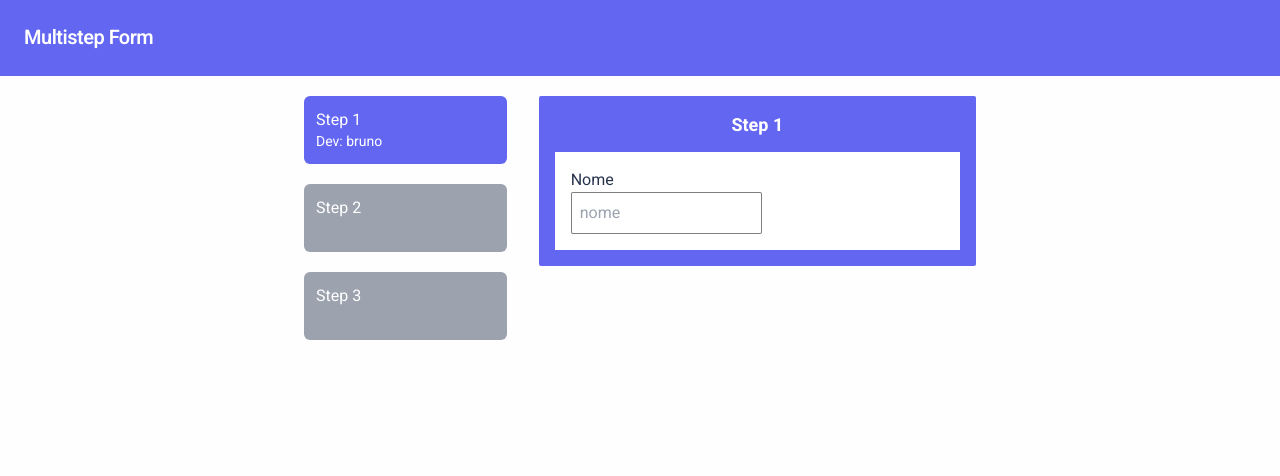
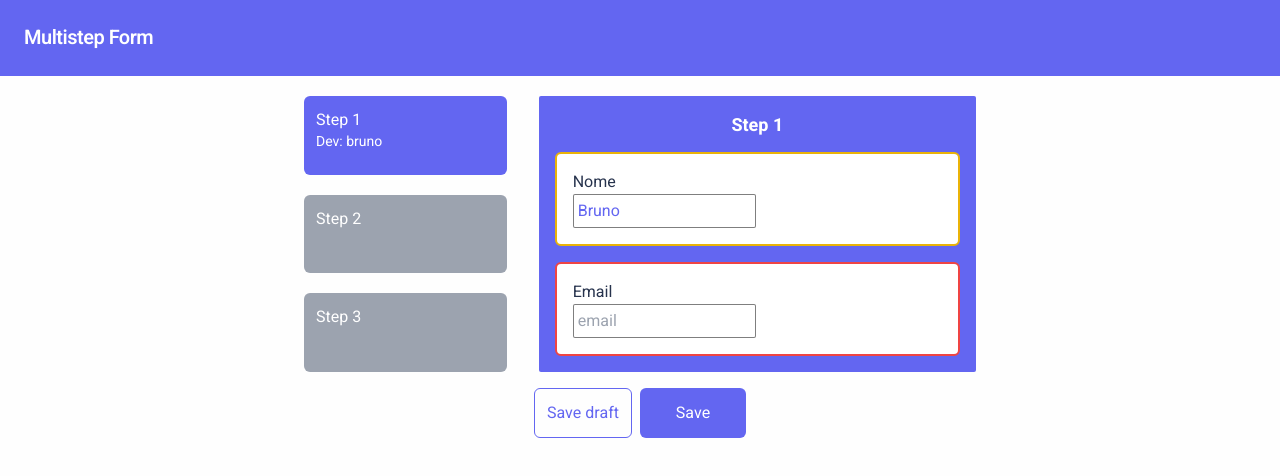
Before and after one commit to brunodmsi/multistep-form, a React (Create React App) app: page / in a window 1280 px wide. Shown: the top 476 px of the page. Built offline with nearby package versions, Linux system fonts and the light colour scheme.

Commit message:
properly rendering and storing (in cache) the data being changed

```diff
--- a/src/App.tsx
+++ b/src/App.tsx
@@ -1,8 +1,8 @@
-import { useState } from 'react';
+import { useCallback, useState } from 'react';
 import FormOne from './components/FormOne';
 import Header from './components/Header';
 
-const steps: Step[] = [
+const mockSteps: Step[] = [
   {
     type: 'form_1',
     id: 1,
@@ -10,21 +10,28 @@ const steps: Step[] = [
     details: {
       dev: 'bruno'
     },
-    data: {}
+    data: {
+      name: 'Bruno',
+    }
   },
   {
     type: 'form_1',
     id: 2,
     name: 'Step 2',
     details: {},
-    data: {}
+    data: {
+      name: 'Jorge',
+      email: 'jorge@ex.com'
+    }
   },
   {
     type: 'form_2',
     id: 3,
     name: 'Step 3',
     details: {},
-    data: {}
+    data: {
+      name: 'Beto',
+    }
   },
 ];
 
@@ -41,19 +48,46 @@ interface Step {
 }
 
 function App() {
-  const [selectedStep, setSelectedStep] = useState<Step>(steps[0]);
+  const [steps, setSteps] = useState(mockSteps);
+  const [selectedStepId, setSelectedStepId] = useState<number>(steps[0].id);
+
+  const onChangeFields = useCallback((field: string, value: any) => {
+    const actualStepIdx = steps.findIndex(step => selectedStepId === step.id);
+
+    const updatedData = {
+      ...steps[actualStepIdx].data,
+      [field]: value
+    };
+
+    setSteps((oldSteps) => {
+      const tmp = [...oldSteps]
+      tmp[actualStepIdx].data = updatedData
+      return tmp;
+    })
+  }, [steps, selectedStepId]);
+
+  const renderForm = (id: number) => {
+    const actualStep = steps.find(step => id === step.id);
+    if (!actualStep) return;
+
+    if (actualStep.type === 'form_1')
+      return <FormOne title={actualStep.name} values={actualStep.data} onChange={onChangeFields} />
+    if (actualStep.type === 'form_2')
+      return <FormOne title={actualStep.name} values={actualStep.data} onChange={onChangeFields} />
+  }
 
   return (
     <>
       <Header />
 
-      <div className="mt-5 grid grid-cols-3 gap-8 max-w-2xl mx-auto">
+      <div className="flex flex-col w-full">
+        <div className="mt-5 grid grid-cols-3 gap-8 max-w-2xl w-full mx-auto">
           <div className="grid grid-rows-3 col-span-1 grid-cols-1 gap-5">
             {steps.map(step => (
               <div
                 key={step.id}
-              className={`p-3 text-white rounded-md cursor-pointer ${selectedStep.id === step.id ? 'bg-indigo-500' : 'bg-gray-400 hover:bg-gray-600 transition-colors'}`}
-              onClick={() => setSelectedStep(step)}
+                className={`p-3 text-white rounded-md cursor-pointer ${selectedStepId === step.id ? 'bg-indigo-500' : 'bg-gray-400 hover:bg-gray-600 transition-colors'}`}
+                onClick={() => setSelectedStepId(step.id)}
               >
                 <p className="text-white">{step.name}</p>
                 <div className={`${Object.keys(step.details).length === 0 ? 'appearance-none' : 'text-sm'}`}>
@@ -66,12 +100,23 @@ function App() {
           </div>
 
           <div className="col-span-2">
-          {selectedStep.type === 'form_1' && (
-            <FormOne title={selectedStep.name} />
-          )}
-          {selectedStep.type === 'form_2' && (
-            <FormOne title={selectedStep.name} />
-          )}
+            {renderForm(selectedStepId)}
+          </div>
+        </div>
+
+        <div className="grid grid-rows-1 grid-cols-2 mx-auto mt-4">
+          <button
+            className="border-indigo-500 border-1 p-3 rounded-md text-indigo-500 hover:font-bold transition-all mr-2"
+            onClick={() => {}}
+          >
+            Save draft
+          </button>
+          <button
+            className="bg-indigo-500 p-3 rounded-md text-white hover:bg-indigo-600 transition-colors"
+            onClick={() => {}}
+          >
+            Save
+          </button>
         </div>
       </div>
     </>
--- a/src/components/FormOne/index.tsx
+++ b/src/components/FormOne/index.tsx
@@ -1,17 +1,52 @@
 import Form from '../MultistepForm';
 import Input from '../Input';
+import { useEffect, useState } from 'react';
 
-const FormOne = ({ title = 'Step 1' }) => {
+export interface ValuesProps {
+	name?: string;
+	email?: string;
+}
+
+interface FormOneProps {
+	title: string;
+	values: ValuesProps;
+	onChange: (field: string, value: any) => void;
+}
+
+const FormOne = ({ title = 'Step', values = {}, onChange }: FormOneProps) => {
+	const [data, setData] = useState<ValuesProps>({});
+
+	useEffect(() => {
+		setData(values);
+	}, [values])
+
 	return (
 		<Form title={title} onSubmit={() => {}}>
 			<div
-				className="bg-white p-4 flex"
+				className="bg-white p-4 flex rounded-md border-yellow-500 border-2"
 			>
 				<div>
 					<h4>Nome</h4>
 					<Input
-						name='nome'
-						placeholder='nome'
+						name='name'
+						placeholder='e.g Jorge'
+						value={data.name || ''}
+						onChange={e => onChange('name', e.target.value)}
+					/>
+				</div>
+			</div>
+
+			<div
+				className="bg-white p-4 flex rounded-md border-red-500 border-2"
+			>
+				<div>
+					<h4>Email</h4>
+					<Input
+						name='email'
+						placeholder='email'
+						type='email'
+						value={data.email || ''}
+						onChange={e => onChange('email', e.target.value)}
 					/>
 				</div>
 			</div>
--- a/src/components/Input/index.tsx
+++ b/src/components/Input/index.tsx
@@ -22,7 +22,7 @@ const Input = ({ name, ...rest }: InputProps) => {
 
 	return (
 		<div
-			className={`${isFilled ? 'border-indigo-500' : isFocused ? 'border-indigo-500' : 'border-black'} rounded-sm bg-white p-2	text-indigo-500 flex items-center border-1 border-opacity-50`}
+			className={`${isFilled ? 'border-indigo-500' : isFocused ? 'border-indigo-500' : 'border-black'} rounded-sm bg-white p-1	text-indigo-500 flex items-center border-1 border-opacity-50`}
 		>
 			<input
 				className='flex-1 bg-transparent border-none'
--- a/tailwind.config.js
+++ b/tailwind.config.js
@@ -9,7 +9,11 @@ module.exports = {
   theme: {
     extend: {},
     borderWidth: {
-      '1': '1px'
+      'DEFAULT': '1',
+      '1': '1px',
+      '2': '2px',
+      '3': '3px',
+      '4': '4px',
     }
   },
   plugins: [],
```
Lines whose indentation alone changed are shown as unchanged.
